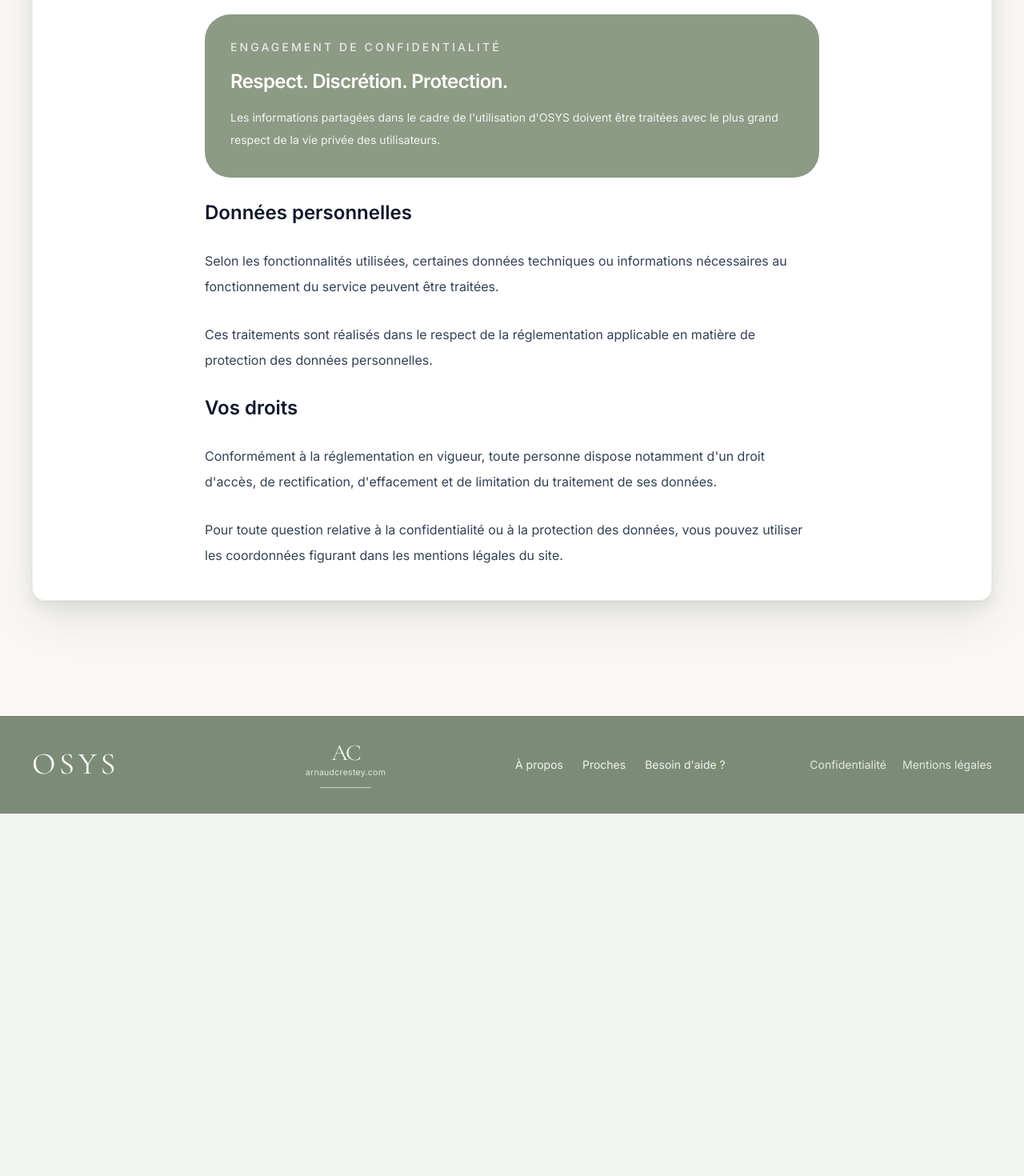
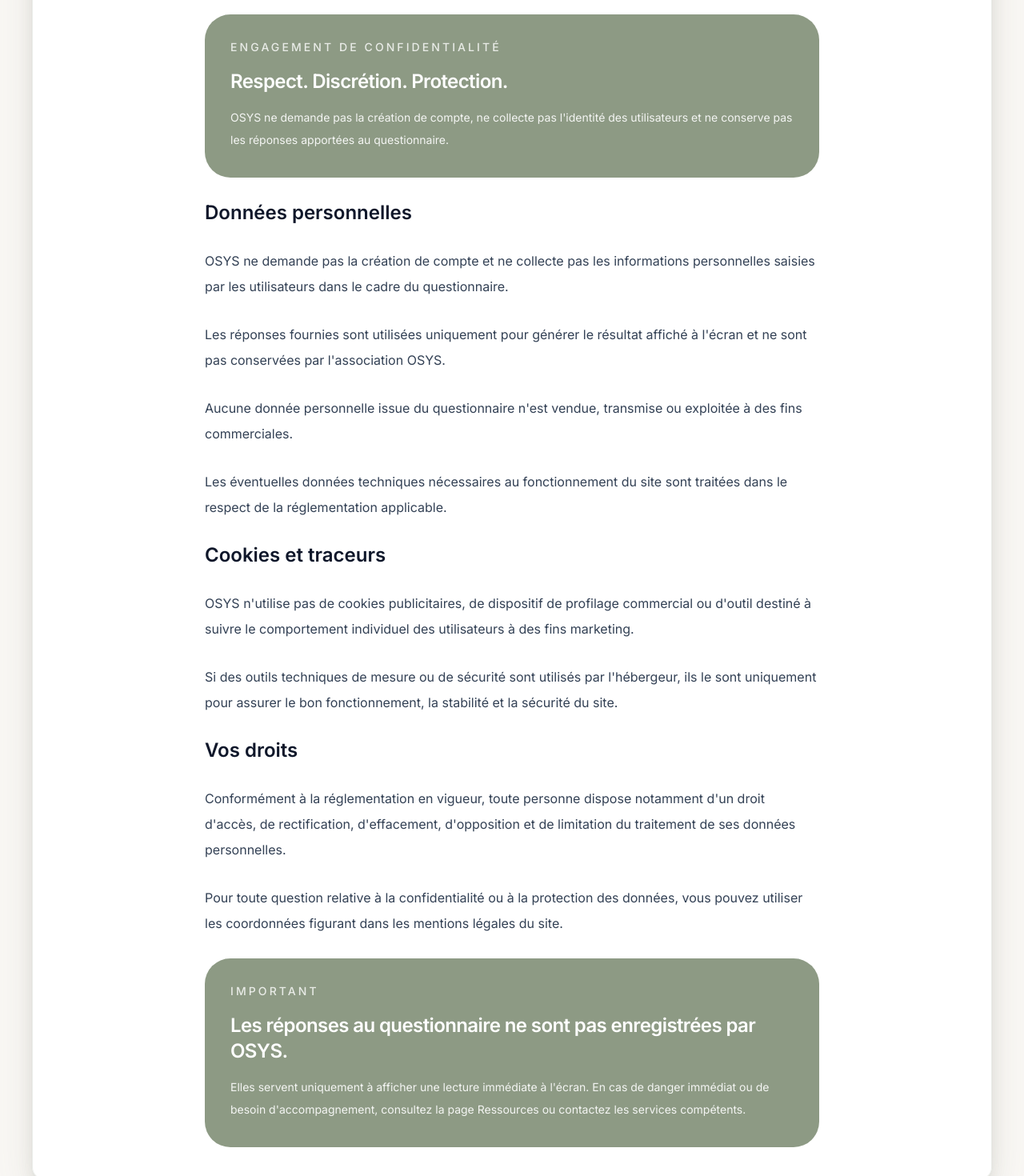
Before and after one commit to arnaudcrestey/osys, a Next.js app: page /confidentialite in a window 1280 px wide. Shown: the part 580-2050 px from the top of the page at 80% size. Before the commit the page ends 1597 px from the top, so only its background shows below. Built offline with nearby package versions, Linux system fonts and the light colour scheme.

Commit message:
Update page.tsx

```diff
--- a/app/confidentialite/page.tsx
+++ b/app/confidentialite/page.tsx
@@ -45,9 +45,9 @@
               </p>
 
               <p className="mt-4 text-sm leading-7 text-white/90">
-                Les informations partagées dans le cadre de l'utilisation
-                d'OSYS doivent être traitées avec le plus grand respect de la
-                vie privée des utilisateurs.
+                OSYS ne demande pas la création de compte, ne collecte pas
+                l'identité des utilisateurs et ne conserve pas les réponses
+                apportées au questionnaire.
               </p>
             </div>
 
@@ -56,14 +56,42 @@
             </h2>
 
             <p>
-              Selon les fonctionnalités utilisées, certaines données techniques
-              ou informations nécessaires au fonctionnement du service peuvent
-              être traitées.
+              OSYS ne demande pas la création de compte et ne collecte pas les
+              informations personnelles saisies par les utilisateurs dans le
+              cadre du questionnaire.
             </p>
 
             <p>
-              Ces traitements sont réalisés dans le respect de la réglementation
-              applicable en matière de protection des données personnelles.
+              Les réponses fournies sont utilisées uniquement pour générer le
+              résultat affiché à l'écran et ne sont pas conservées par
+              l'association OSYS.
+            </p>
+
+            <p>
+              Aucune donnée personnelle issue du questionnaire n'est vendue,
+              transmise ou exploitée à des fins commerciales.
+            </p>
+
+            <p>
+              Les éventuelles données techniques nécessaires au fonctionnement
+              du site sont traitées dans le respect de la réglementation
+              applicable.
+            </p>
+
+            <h2 className="text-2xl font-semibold text-slate-900">
+              Cookies et traceurs
+            </h2>
+
+            <p>
+              OSYS n'utilise pas de cookies publicitaires, de dispositif de
+              profilage commercial ou d'outil destiné à suivre le comportement
+              individuel des utilisateurs à des fins marketing.
+            </p>
+
+            <p>
+              Si des outils techniques de mesure ou de sécurité sont utilisés
+              par l'hébergeur, ils le sont uniquement pour assurer le bon
+              fonctionnement, la stabilité et la sécurité du site.
             </p>
 
             <h2 className="text-2xl font-semibold text-slate-900">
@@ -73,7 +101,8 @@
             <p>
               Conformément à la réglementation en vigueur, toute personne
               dispose notamment d'un droit d'accès, de rectification,
-              d'effacement et de limitation du traitement de ses données.
+              d'effacement, d'opposition et de limitation du traitement de ses
+              données personnelles.
             </p>
 
             <p>
@@ -81,6 +110,23 @@
               protection des données, vous pouvez utiliser les coordonnées
               figurant dans les mentions légales du site.
             </p>
+
+            <div className="rounded-[2rem] bg-[#8D9A84] p-6 text-white md:p-8">
+              <p className="text-sm font-medium uppercase tracking-[0.22em] text-white/80">
+                Important
+              </p>
+
+              <p className="mt-4 text-2xl font-semibold tracking-tight">
+                Les réponses au questionnaire ne sont pas enregistrées par OSYS.
+              </p>
+
+              <p className="mt-4 text-sm leading-7 text-white/90">
+                Elles servent uniquement à afficher une lecture immédiate à
+                l'écran. En cas de danger immédiat ou de besoin
+                d'accompagnement, consultez la page Ressources ou contactez les
+                services compétents.
+              </p>
+            </div>
           </div>
         </div>
       </section>
```
